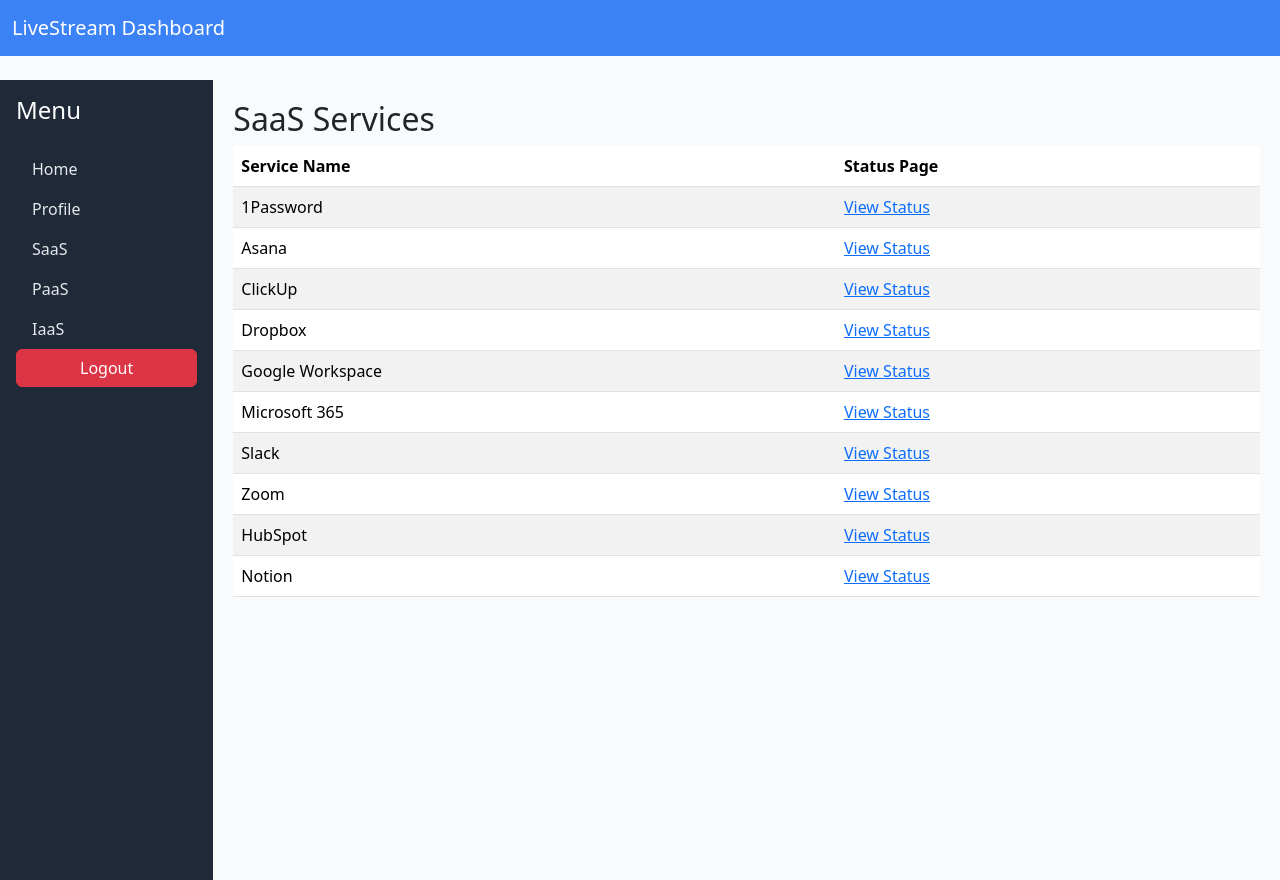
After one commit to incognito187/Cognita-Cloud, a Flask app: page /saas in a window 1280 px wide. The commit adds this page. Run offline with Flask 3, Linux system fonts and the light colour scheme; the visitor is signed in with stand-in values (Sample User, id 1).

Commit message:
update with new functionality

```diff
--- a/flask_auth_app/app.py
+++ b/flask_auth_app/app.py
@@ -78,12 +78,13 @@
             return redirect(url_for('login'))
     return render_template('login.html')
 
-@app.route('/logout')
+@app.route('/logout', methods=['POST'])
 @login_required
 def logout():
     logout_user()
     session.clear()
     return redirect(url_for('login'))
+
 
 @app.route('/home')
 @login_required
@@ -118,3 +119,58 @@
     with app.app_context():
         db.create_all()
     app.run(debug=True)
+
+# Sample data: group external URLs by category
+CLOUD_SERVICES = {
+    "SaaS": [
+        ("1Password", "https://status.1Password.com"),
+        ("Asana", "https://status.Asana.com"),
+        ("ClickUp", "https://status.ClickUp.com"),
+        ("Dropbox", "https://status.Dropbox.com"),
+        ("Google Workspace", "https://status.Google  Workspace.com"),
+        ("Microsoft 365", "https://status.Microsoft  365.com"),
+        ("Slack", "https://status.Slack.com"),
+        ("Zoom", "https://status.Zoom.com"),
+        ("HubSpot", "https://status.HubSpot.com"),
+        ("Notion", "https://status.Notion.com")
+    ],
+    "PaaS": [
+        ("Heroku", "https://status.heroku.com"),
+        ("Google Cloud Platform", "https://status.Google  Cloud Platform.com"),
+        ("Azure", "https://status.Microsoft  Azure.com"),
+        ("Render", "https://status.Render.com"),
+        ("Railway", "https://status.Railway.com"),
+        ("Vercel", "https://status.Vercel.com"),
+        ("Netlify", "https://status.Netlify.com"),
+        ("Firebase", "https://status.Firebase.com"),
+        ("AWS Lambda", "https://status.Amazon  Web Services.com"),
+        ("Cloudflare Workers", "https://status.Cloudflare.com")
+    ],
+    "IaaS": [
+        ("Amazon EC2", "https://status.Amazon  Web Services.com"),
+        ("DigitalOcean", "https://status.Digital  Ocean.com"),
+        ("Linode", "https://status.Linode.com"),
+        ("Oracle Cloud", "https://status.Oracle  Cloud.com"),
+        ("OVHcloud", "https://status.OVHcloud  Public Cloud.com"),
+        ("Google Compute Engine", "https://status.Google  Cloud Platform.com"),
+        ("Microsoft Azure VMs", "https://status.Microsoft  Azure.com"),
+        ("Rackspace", "https://status.Rackspace  Cloud.com"),
+        ("Alibaba Cloud", "https://status.alibabacloud.com"),
+        ("IBM Cloud", "https://status.IBM  Cloud.com")
+    ]
+}
+
+@app.route('/saas')
+@login_required
+def saas():
+    return render_template('cloud_service.html', title="SaaS", services=CLOUD_SERVICES["SaaS"])
+
+@app.route('/paas')
+@login_required
+def paas():
+    return render_template('cloud_service.html', title="PaaS", services=CLOUD_SERVICES["PaaS"])
+
+@app.route('/iaas')
+@login_required
+def iaas():
+    return render_template('cloud_service.html', title="IaaS", services=CLOUD_SERVICES["IaaS"])
--- a/flask_auth_app/templates/base.html
+++ b/flask_auth_app/templates/base.html
@@ -9,24 +9,43 @@
             min-height: 100vh;
             display: flex;
             flex-direction: column;
+            background-color: #f9fafb; /* Light background for content */
         }
         .sidebar {
-            background-color: #2c3e50;
+            background-color: #1f2937; /* Modern dark slate */
             color: white;
             min-height: 100vh;
         }
         .sidebar a {
-            color: white;
+            color: #e5e7eb; /* Light gray text */
             text-decoration: none;
+        }
+        .sidebar h4 {
+            margin-bottom: 1.5rem;
+        }
+        .sidebar .nav-link:hover {
+            background-color: rgba(255, 255, 255, 0.1);
+            border-radius: 0.375rem;
+        }
+        .navbar-dark {
+            background-color: #3b82f6 !important; /* Professional blue */
         }
         .content {
             padding: 20px;
+        }
+        .btn-custom {
+            background-color: #3b82f6;
+            border: none;
+            color: white;
+        }
+        .btn-custom:hover {
+            background-color: #2563eb;
         }
     </style>
 </head>
 <body>
 
-<nav class="navbar navbar-dark bg-primary mb-4">
+<nav class="navbar navbar-dark mb-4">
     <div class="container-fluid">
         <a class="navbar-brand" href="#">LiveStream Dashboard</a>
     </div>
@@ -38,11 +57,19 @@
     <ul class="nav flex-column">
         <li class="nav-item"><a class="nav-link" href="{{ url_for('home') }}">Home</a></li>
         <li class="nav-item"><a class="nav-link" href="{{ url_for('profile') }}">Profile</a></li>
+
         {% if current_user.is_admin %}
             <li class="nav-item"><a class="nav-link" href="{{ url_for('admin') }}">Admin</a></li>
         {% endif %}
-            <li class="nav-item">
-                <form action="{{ url_for('logout') }}" method="post">
+
+        {% if current_user.is_authenticated %}
+            <li class="nav-item"><a class="nav-link" href="{{ url_for('saas') }}">SaaS</a></li>
+            <li class="nav-item"><a class="nav-link" href="{{ url_for('paas') }}">PaaS</a></li>
+            <li class="nav-item"><a class="nav-link" href="{{ url_for('iaas') }}">IaaS</a></li>
+        {% endif %}
+
+        <li class="nav-item mt-auto">
+            <form action="{{ url_for('logout') }}" method="POST">
                 <button type="submit" class="btn btn-danger w-100">Logout</button>
             </form>
         </li>
--- /dev/null
+++ b/flask_auth_app/templates/cloud_service.html
@@ -0,0 +1,21 @@
+{% extends "base.html" %}
+{% block title %}{{ title }}{% endblock %}
+{% block content %}
+<h2>{{ title }} Services</h2>
+<table class="table table-striped">
+    <thead>
+        <tr>
+            <th>Service Name</th>
+            <th>Status Page</th>
+        </tr>
+    </thead>
+    <tbody>
+        {% for name, url in services %}
+        <tr>
+            <td>{{ name }}</td>
+            <td><a href="{{ url }}" target="_blank">View Status</a></td>
+        </tr>
+        {% endfor %}
+    </tbody>
+</table>
+{% endblock %}
```
Also changed, not shown: README.md. Lines whose indentation alone changed are shown as unchanged.
